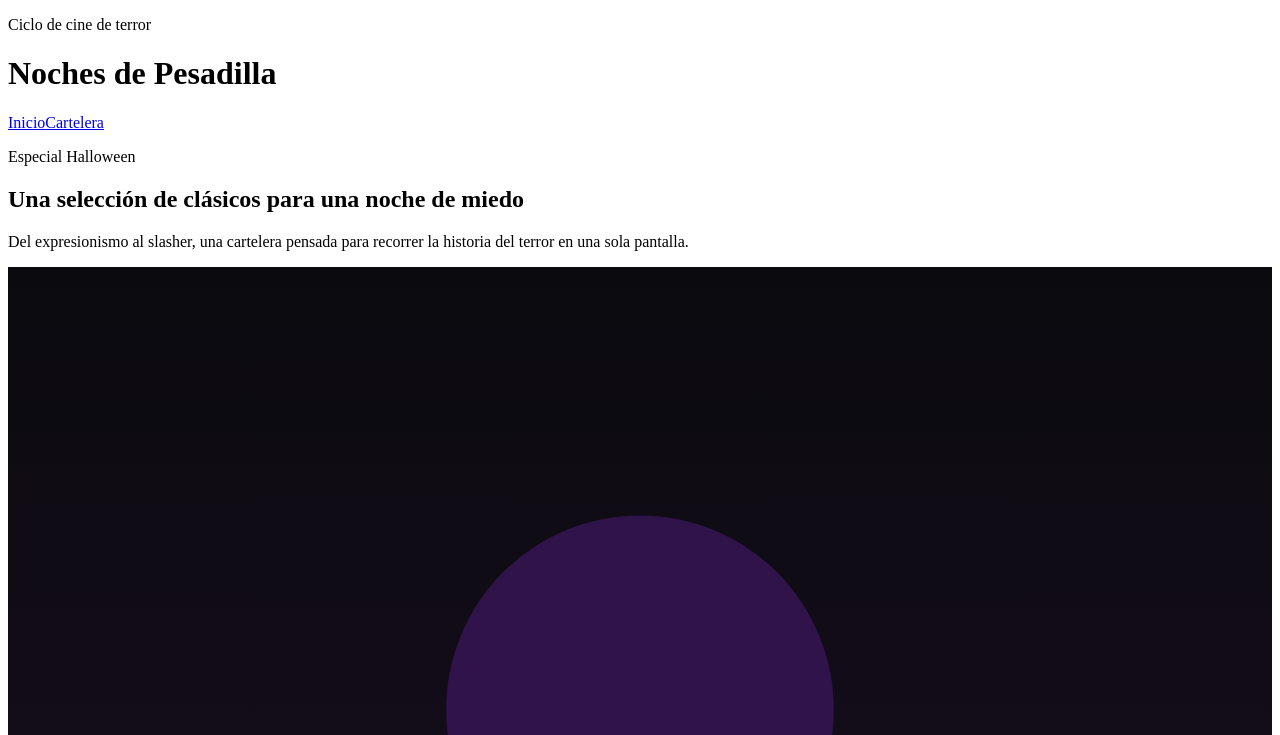
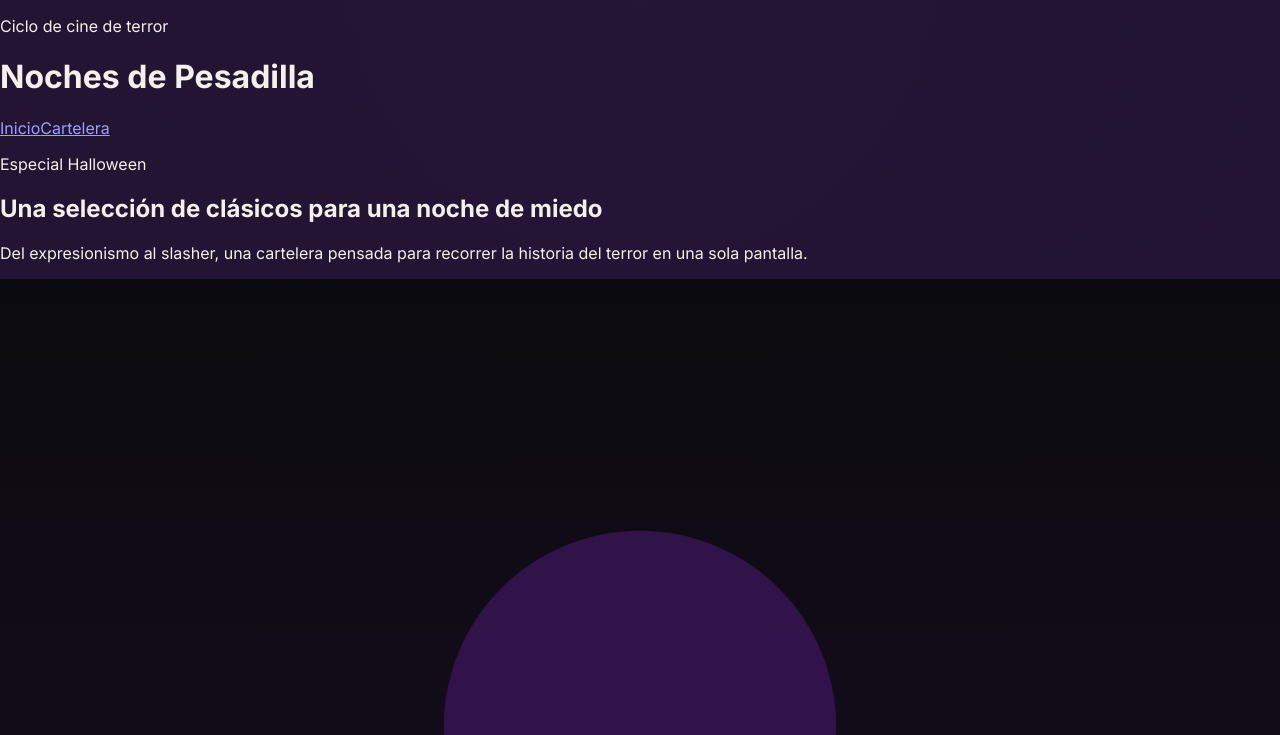
Before and after one commit to AntonioCantonSanz/Pablo-es-tonto-practica-angular, an Angular app: page / in a window 1280 px wide. Shown: the top 735 px of the page. Built offline with nearby package versions, Linux system fonts and the light colour scheme.

Commit message:
Tarea 10: estilos globales

```diff
--- a/src/index.html
+++ b/src/index.html
@@ -2,10 +2,14 @@
 <html lang="en">
 <head>
   <meta charset="utf-8">
-  <title>Practica3</title>
+  <title>Noches de Pesadilla</title>
   <base href="/">
   <meta name="viewport" content="width=device-width, initial-scale=1">
+  <meta name="description" content="Ciclo de cine de terror con una selección de clásicos para una noche de miedo.">
   <link rel="icon" type="image/x-icon" href="favicon.ico">
+  <link rel="preconnect" href="https://fonts.googleapis.com">
+  <link rel="preconnect" href="https://fonts.gstatic.com" crossorigin>
+  <link href="https://fonts.googleapis.com/css2?family=Creepster&family=Inter:wght@400;500;700&display=swap" rel="stylesheet">
 </head>
 <body>
   <app-root></app-root>
--- a/src/styles.css
+++ b/src/styles.css
@@ -1 +1,32 @@
-/* You can add global styles to this file, and also import other style files */
+:root {
+	--color-negro: #0b0b0f;
+	--color-naranja: #ff6a00;
+	--color-morado: #6b21a8;
+	--color-hueso: #f5f1e8;
+	--fuente-display: 'Creepster', cursive;
+	--fuente-texto: 'Inter', system-ui, sans-serif;
+}
+
+html {
+	color-scheme: dark;
+	scroll-behavior: smooth;
+}
+
+body {
+	margin: 0;
+	min-height: 100vh;
+	background:
+		radial-gradient(circle at top, rgba(107, 33, 168, 0.22), transparent 35%),
+		linear-gradient(180deg, #111117 0%, var(--color-negro) 100%);
+	color: var(--color-hueso);
+	font-family: var(--fuente-texto);
+}
+
+* {
+	box-sizing: border-box;
+}
+
+img {
+	display: block;
+	max-width: 100%;
+}
```
Also changed, not shown: 1 other file (tests, documents, lock files or other folders).
